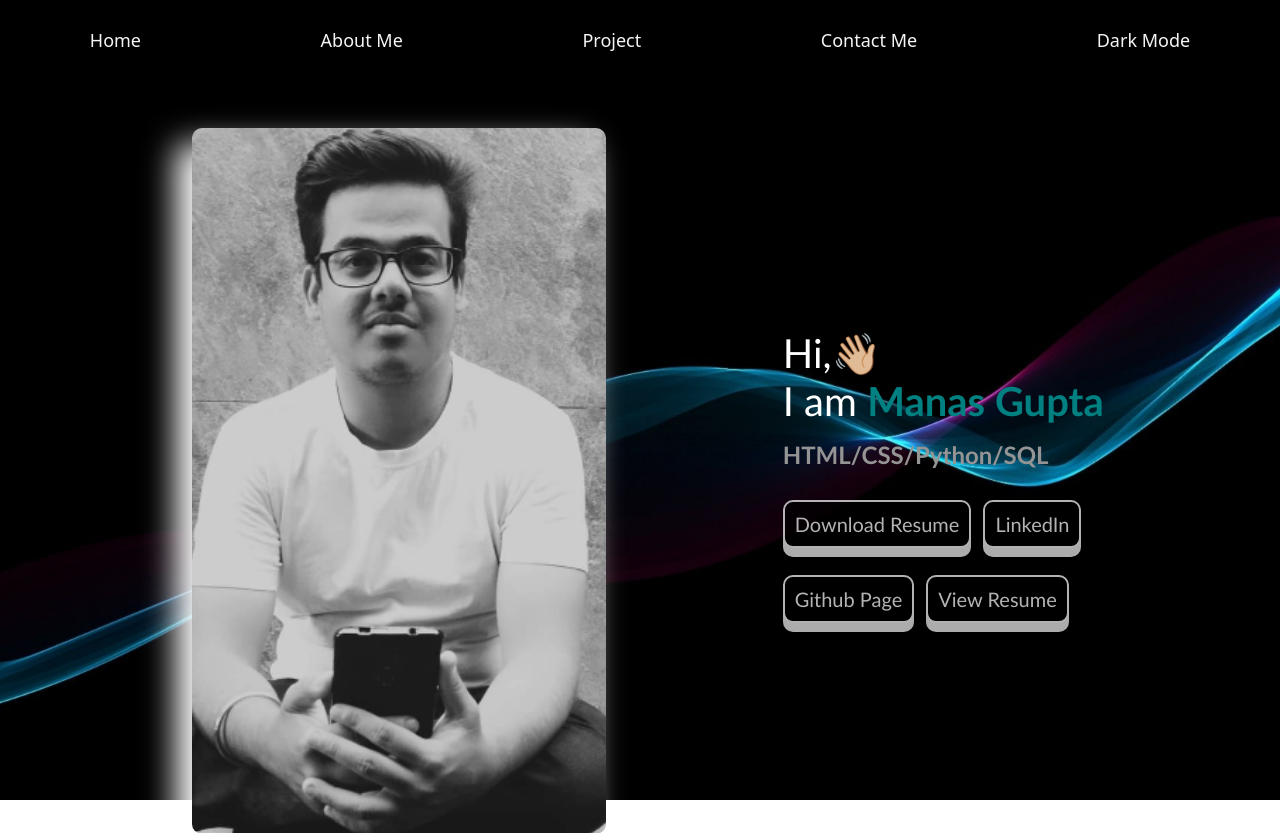
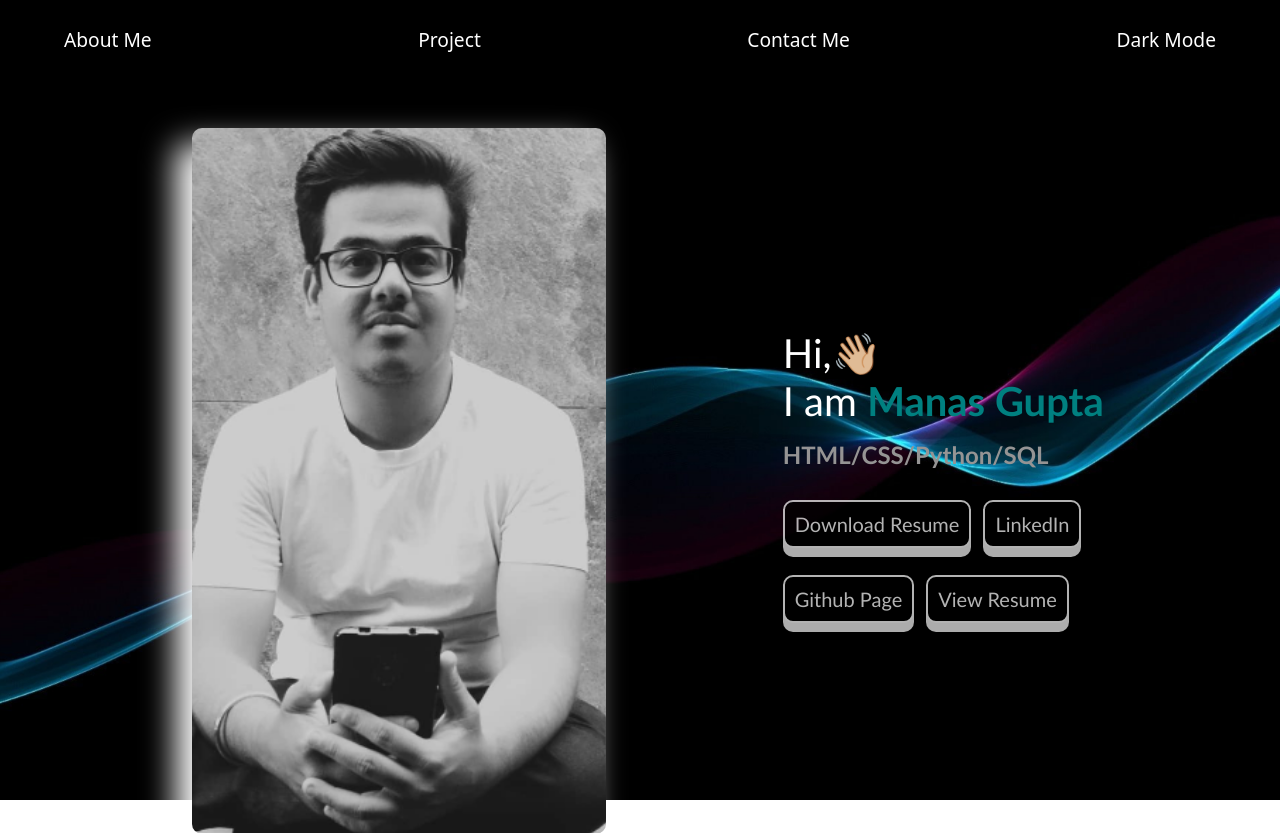
Before and after one commit to ManaasGupta/portfolio_website, a Flask app: page / in a window 1280 px wide. Shown: the top 833 px of the page. Run offline with Flask 3, Linux system fonts and the light colour scheme; some libraries are stand-ins or nearby versions.

Commit message:
made nav bar responsive

```diff
--- a/static/style.css
+++ b/static/style.css
@@ -257,8 +257,28 @@ img:hover {
   transform: translateY(0);
   opacity: 1;
 }
+.navbar {
+  justify-content: center !important;
+}
 
-@media screen and (max-width: 680px) {
+div > ul > li > a {
+  display: flex;
+  color: #fff !important ;
+  font-size: 1.2rem !important;
+  padding: 0.6rem 3rem !important;
+  border-radius: 4em !important;
+  transition: 0.3s !important;
+}
+
+div > ul > li > a:hover {
+  background-color: white !important;
+  color: #000000 !important;
+  outline: 2px solid black;
+  border: 2px solid black;
+  outline-offset: -10px;
+
+}
+@media screen and (max-width: 767px) {
   /* Adjust styles for smaller screens */
   body > .mainContent {
     display: flex;
@@ -296,28 +316,33 @@ img:hover {
     flex-direction: column;
     margin: 0.5em;
   }
-  .cards{
+  .cards {
     display: flex;
     flex-direction: column;
   }
-  .card-text{
+  .card-text {
     font-size: 15px;
   }
-  .card-img-top{
+  .card-img-top {
     width: 5em;
     height: 5em;
   }
-  .icon{
+  .icon {
     width: 1.5em;
     height: 1.5em;
   }
 }
-@media screen and (max-width: 400px) {
+@media screen and (max-width: 767px) {
   /* Adjust styles for smaller screens */
   body > .mainContent {
     display: flex;
     flex-direction: column;
     background-attachment: scroll;
+  }
+  header {
+    display: flex;
+    flex-wrap: wrap;
+    overflow: hidden;
   }
   main {
     display: flex;
@@ -350,19 +375,22 @@ img:hover {
     flex-direction: column;
     margin: 0.5em;
   }
-  .cards{
+  .cards {
     display: flex;
     flex-direction: column;
   }
-  .card-text{
+  .card-text {
     font-size: 15px;
   }
-  .card-img-top{
+  .card-img-top {
     width: 5em;
     height: 5em;
   }
-  .icon{
+  .icon {
     width: 1.5em;
     height: 1.5em;
   }
+  .dis{
+    display: none;
+  }
 }
--- a/style.css
+++ b/style.css
@@ -9,6 +9,9 @@ body > .mainContent{
     background-attachment: fixed;
     height: 100vh;
 
+}
+header{
+  background-color: black;
 }
 body > div > header {
   height: 5em;
--- a/templates/index.html
+++ b/templates/index.html
@@ -11,6 +11,15 @@
     <link href="{{ url_for('static', filename='style.css') }}" rel="stylesheet" type="text/css" />
     <script src="https://cdn.jsdelivr.net/npm/bootstrap@5.3.0/dist/js/bootstrap.bundle.min.js"
         integrity="sha384-geWF76RCwLtnZ8qwWowPQNguL3RmwHVBC9FhGdlKrxdiJJigb/j/68SIy3Te4Bkz"
+        crossorigin="anonymous"></script>
+    <script src="https://code.jquery.com/jquery-3.2.1.slim.min.js"
+        integrity="sha384-KJ3o2DKtIkvYIK3UENzmM7KCkRr/rE9/Qpg6aAZGJwFDMVNA/GpGFF93hXpG5KkN"
+        crossorigin="anonymous"></script>
+    <script src="https://cdn.jsdelivr.net/npm/popper.js@1.12.9/dist/umd/popper.min.js"
+        integrity="sha384-ApNbgh9B+Y1QKtv3Rn7W3mgPxhU9K/ScQsAP7hUibX39j7fakFPskvXusvfa0b4Q"
+        crossorigin="anonymous"></script>
+    <script src="https://cdn.jsdelivr.net/npm/bootstrap@4.0.0/dist/js/bootstrap.min.js"
+        integrity="sha384-JZR6Spejh4U02d8jOt6vLEHfe/JQGiRRSQQxSfFWpi1MquVdAyjUar5+76PVCmYl"
         crossorigin="anonymous"></script>
     <script>
         function darkMode() {
@@ -46,14 +55,28 @@
 <body id="body">
     <script src="script.js"></script>
     <div class="mainContent">
-        <header style="z-index: 100;">
-            <!-- <img src="static\logo.png" alt="LOGO" class="logo"> -->
-            <a class="header" href="#body"> Home </a>
-            <a class="header" href="#about"> About Me </a>
-            <a class="header" href="#projects"> Project </a>
-            <a class="header" href="#contact"> Contact Me </a>
-            <input type="button" value="Dark Mode" onclick="darkMode()" class="header bt">
-        </header>
+        <!-- <img src="static\logo.png" alt="LOGO" class="logo"> -->
+        <nav class="navbar navbar-expand-lg navbar-dark bg-transparent" style="padding:1em">
+            <button class="navbar-toggler" type="button" data-toggle="collapse" data-target="#navbarSupportedContent"
+                aria-controls="navbarSupportedContent" aria-expanded="false" aria-label="Toggle navigation">
+                <span class="navbar-toggler-icon navbar-light"></span>
+            </button>
+            <div class="collapse navbar-collapse " id="navbarSupportedContent">
+                <ul class="navbar-nav justify-content-between w-100">
+                    <li class="nav-item active">
+                        <a class="nav-link text-white" href="#about">About Me</a>
+                    </li>
+                    <li class="nav-item">
+                        <a class="nav-link text-white" href="#projects">Project</a>
+                    </li>
+                    <li class="nav-item">
+                        <a class="nav-link text-white" href="#contact">Contact Me</a>
+                    </li>
+                    <li>
+                        <a class="nav-link text-white" onclick="darkMode()" style="cursor: pointer;">Dark Mode</a>
+                    </li>
+                </ul>
+        </nav>
         <main>
             <div class="col1" id="main">
                 <a href="{{url_for('login')}}" title="ADMIN LOGIN"><img src="static\portfolio.png" alt="Portfolio Photo"
@@ -80,7 +103,7 @@
                 </h1>
             </div>
         </main>
-        <p class="text-center" style="font-size: 1.5em; color: rgba(240, 255, 255, 0.5);">&#42780; Scroll Down &#42780;
+        <p class="text-center dis" style="font-size: 1.5em; color: rgba(240, 255, 255, 0.5);">&#42780; Scroll Down &#42780;
         </p>
     </div>
     <div class="about reveal" style="margin:2em;margin-bottom: 5em;" id="about"
```
